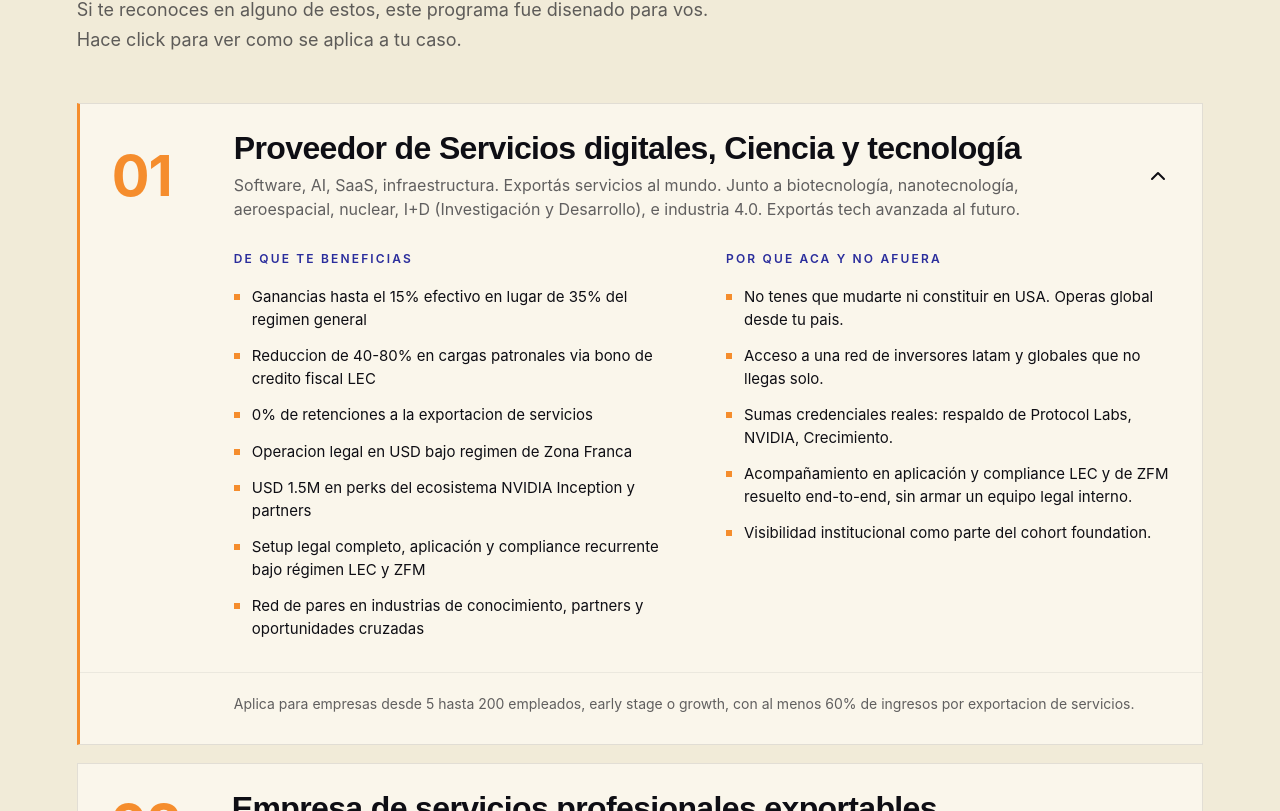
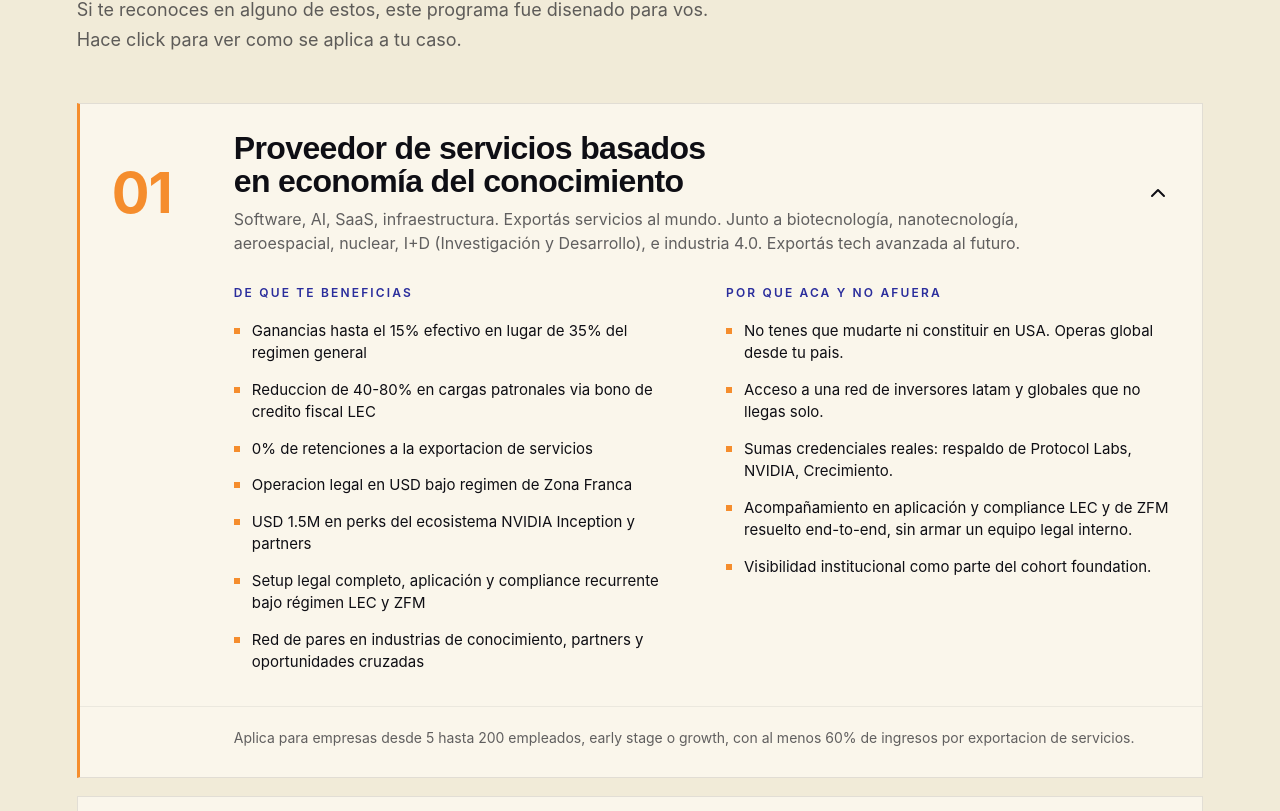
Before and after one commit to SimonPuebla/andeninception, a Next.js app: page / in a window 1280 px wide. Shown: the part 2189-3000 px from the top of the page. Built offline with nearby package versions, Linux system fonts and the light colour scheme.

Commit message:
fix: update profile titles and correct spelling
Change "Proveedor de Servicios digitales, Ciencia y tecnología" to "Proveedor de servicios basados en economía del conocimiento" and fix "diseno" to "diseño" in tagline.

```diff
--- a/app/components/sections/ParaVos.tsx
+++ b/app/components/sections/ParaVos.tsx
@@ -16,7 +16,7 @@ interface ProfileCard {
 const profiles: ProfileCard[] = [
   {
     num: "01",
-    title: "Proveedor de Servicios digitales, Ciencia y tecnología",
+    title: "Proveedor de servicios basados en economía del conocimiento",
     tagline: "Software, AI, SaaS, infraestructura. Exportás servicios al mundo. Junto a biotecnología, nanotecnología, aeroespacial, nuclear, I+D (Investigación y Desarrollo), e industria 4.0. Exportás tech avanzada al futuro.",
     leftEyebrow: "DE QUE TE BENEFICIAS",
     leftItems: [
@@ -41,7 +41,7 @@ const profiles: ProfileCard[] = [
   {
     num: "02",
     title: "Empresa de servicios profesionales exportables",
-    tagline: "Estudios de diseno, consultoria, audiovisual, biotech, ingenieria. Vendes tu expertise afuera.",
+    tagline: "Estudios de diseño, consultoria, audiovisual, biotech, ingenieria. Vendes tu expertise afuera.",
     leftEyebrow: "DE QUE TE BENEFICIAS",
     leftItems: [
       "Ganancias hasta el 15% efectivo en lugar de 35% del regimen general",
```
